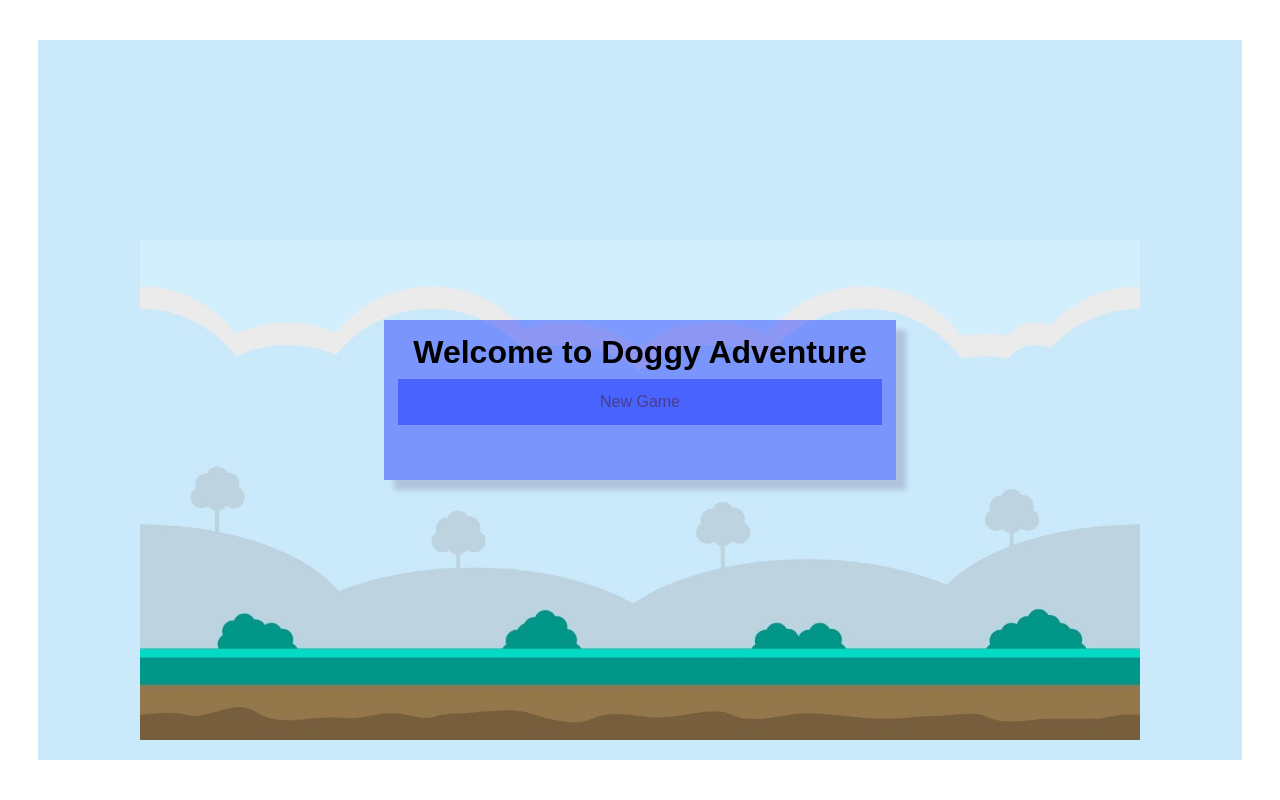
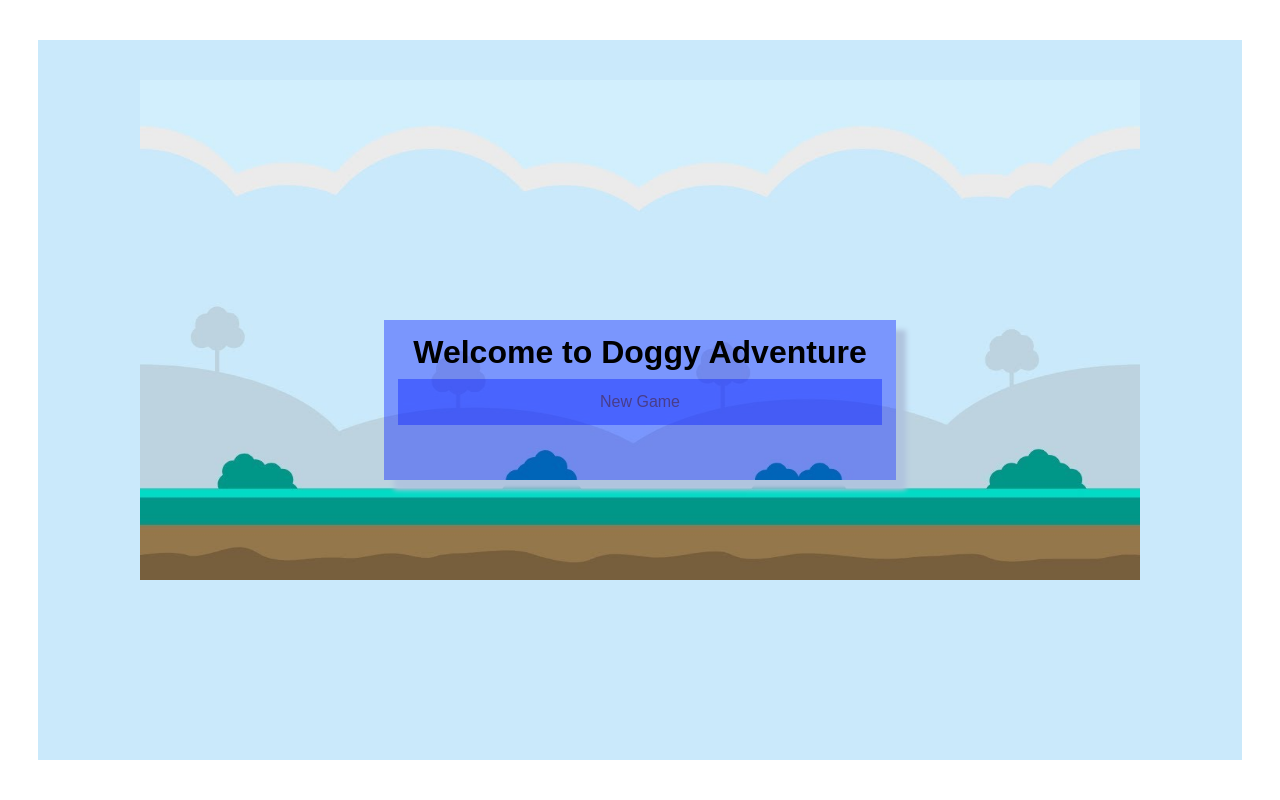
Before and after one commit to FilipKoniuszewski/chrome-dog, a Flask app: page / in a window 1280 px wide. Run offline with Flask 2, Linux system fonts and the light colour scheme.

Commit message:
Final 0.1

```diff
--- a/static/index.css
+++ b/static/index.css
@@ -6,7 +6,7 @@ body {
     height: 500px;
     position: absolute;
     left: 50%;
-    top: 30vh;
+    top: 10vh;
     transform: translate(-50%,0);
 }
 #background {
```
